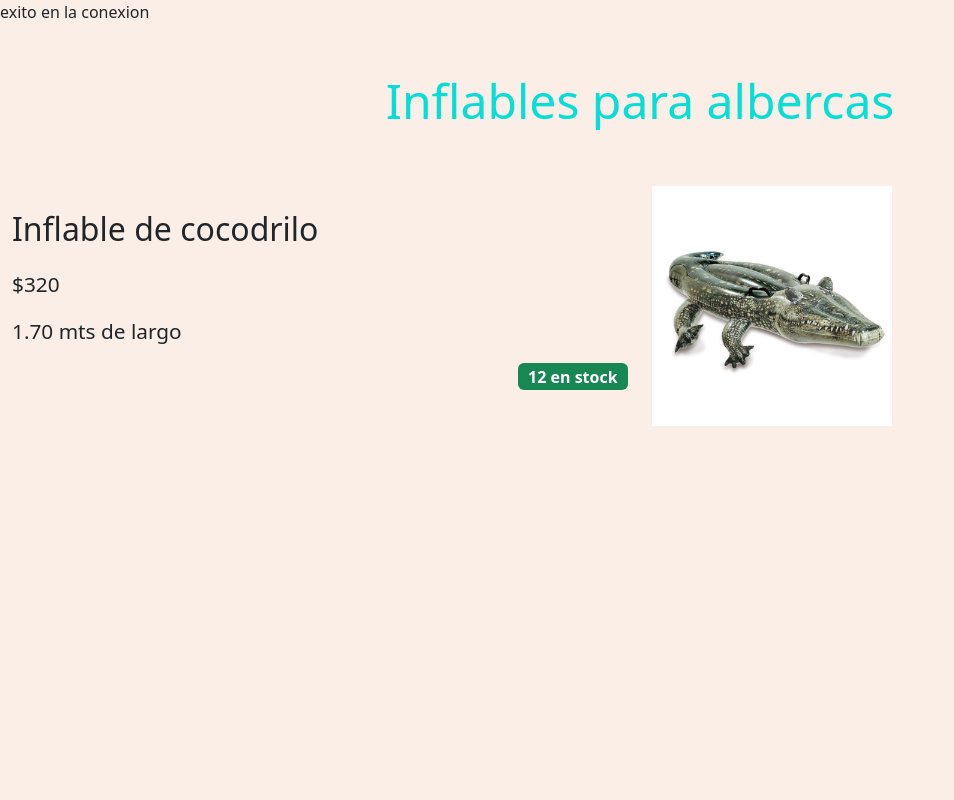
After one commit to AnthonyRECM/BazarTec, a PHP site: page /catAccesoriosP.php in a window 1280 px wide. The commit adds this page. Shown: the whole page, without its empty margins (0-954 px from the left). Run offline with PHP 8.4, Linux system fonts and the light colour scheme; data comes from the database, SQL or seed files in the repository.

Commit message:
conexion BD accesorios

```diff
--- /dev/null
+++ b/catAccesoriosP.php
@@ -0,0 +1,49 @@
+<?php
+include './php/conexionDB.php';
+?>
+
+<!DOCTYPE html>
+<html lang="en">
+
+<head>
+    <meta charset="UTF-8">
+    <meta name="viewport" content="width=device-width, initial-scale=1.0">
+    <link rel="stylesheet" href="bootstrap/css/bootstrap.min.css">
+    <link rel="stylesheet" href="fontawesome/css/all.css">
+    <link rel="stylesheet" href="./css/navBar.css">
+    <link rel="stylesheet" href="./css/accesorios.css">
+    <title>Accesorios</title>
+    <link rel="shortcut icon" href="./images/logo.png"  width="30" height="30" type="img">
+</head>
+
+
+<body class="fondo">
+    <div class="container-fluid fondo2">
+        <div id="desplazarDestino" class="row my-5">
+            <div class="col text-center">
+                <h2 class="subtitulo">Inflables para albercas</h2>
+            </div>
+        </div>
+        <!-- Aquí se mostrarán los productos -->
+        <div id="productos">
+            <?php
+                $query = mysqli_query($con, 'SELECT * FROM products');
+                while ($consulta = mysqli_fetch_array($query)) {
+                    echo "";
+                    echo "<div class='row align-items-center'>
+                    <div class='col-6 text-end'>
+                        <p class='letras2'>Inflable de cocodrilo</p>
+                        <p class='letras3'>$320</p>
+                        <p class='letras3'>1.70 mts de largo</p>
+                        <p class='letras4 badge text-bg-success'>12 en stock</p>
+                    </div>
+                    <div class='col-6'>
+                        <img src='./images/cocodrilo.jpg' width='240' alt=''>
+                    </div>
+                </div>";
+                }
+            ?>
+        </div>
+    </div>
+</body>
+</html>
--- a/php/conexionDB.php
+++ b/php/conexionDB.php
@@ -1,17 +1,13 @@
 <?php
-// Definir las constantes de la base de datos
-define('DB_HOST', 'localhost'); // Host de la base de datos
-define('DB_USER', 'root');      // Usuario de la base de datos
-define('DB_PASS', '');          // Contraseña de la base de datos
-define('DB_NAME', 'BazarTec');  // Nombre de la base de datos
+$db_hosting = 'Localhost';
+$db_name = 'root';
+$db_pass='';
+$db_database='BazarTec';
 
-// Intentar conectar a la base de datos
-$conexion = new mysqli(DB_HOST, DB_USER, DB_PASS, DB_NAME);
-
-// Verificar si hay errores de conexión
-if ($conexion->connect_error) {
-    die("Error al conectar a la base de datos: " . $conexion->connect_error);
+$con = mysqli_connect($db_hosting,$db_name,$db_pass,$db_database);
+if(mysqli_connect_errno()){
+    echo 'No se pudo conectar a la base de datos : '.mysqli_connect_error();
+}else{
+    echo 'exito en la conexion';
 }
-
-echo "Conexión exitosa a la base de datos!";
 ?>
```
Also changed, not shown: catalogoAccesorios.html (+4 -4 lines), php/productos.php (+7 -2 lines).
